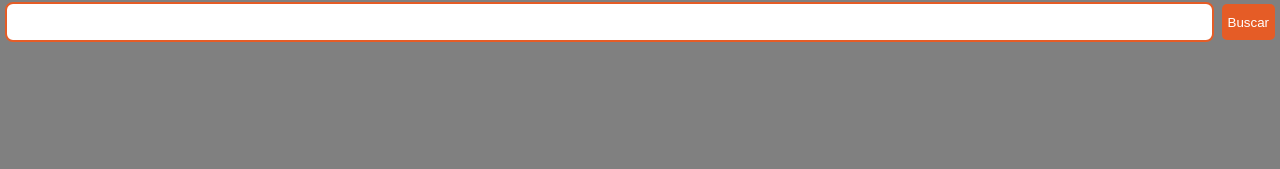
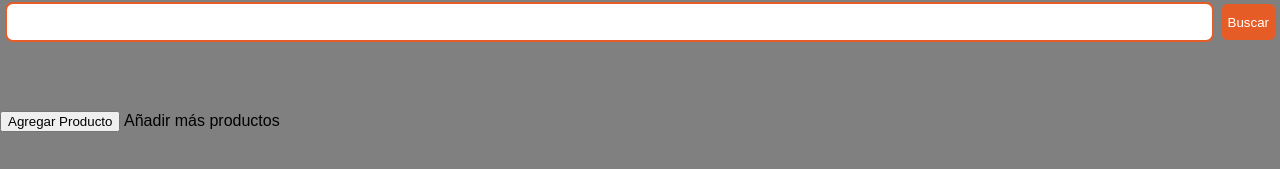
Before and after one commit to Sebas404040/UsoIA_Gomez_Serrano_Sebastian, a plain HTML site: page dia_3/ejercicio_1/index.html in a window 1280 px wide. Shown: the part 53-222 px from the top of the page. Drawn offline with Linux system fonts and the light colour scheme; no server answers.

Commit message:
feat: :building_construction: Add products section
Sectuins built successfully

none

```diff
--- a/dia_3/ejercicio_1/index.html
+++ b/dia_3/ejercicio_1/index.html
@@ -52,6 +52,10 @@
                     </form>
                 </div>
             </div>
+            <section id="main__addProduct">
+                <button id="button__addProduct">Agregar Producto</button>
+                <span>Añadir más productos</span>
+            </section>
         </main>
     </body>
 </html>
```
